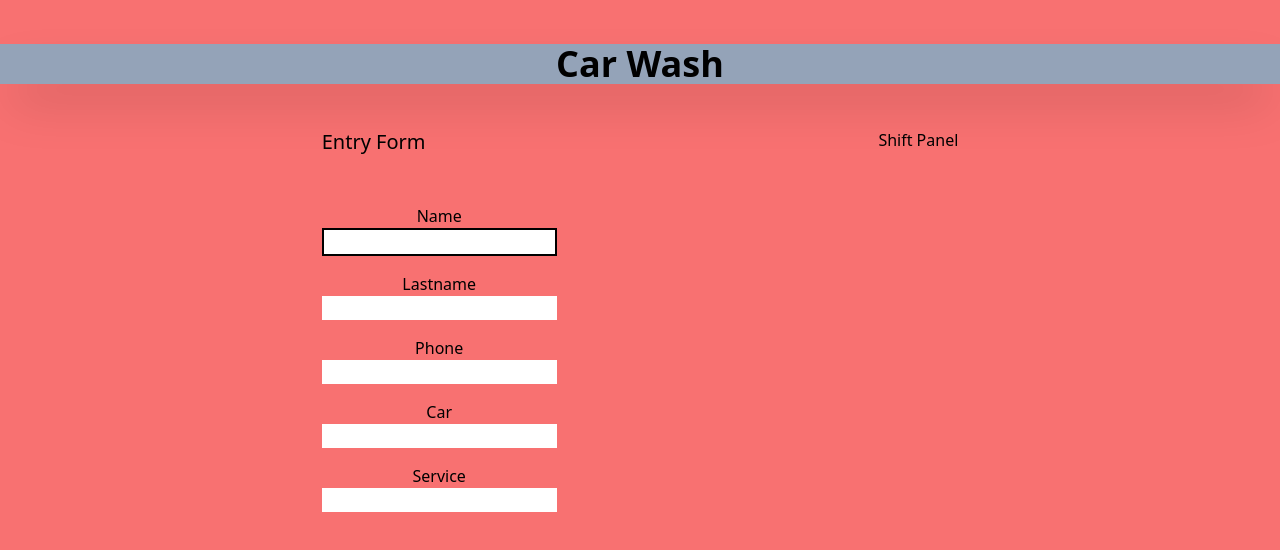
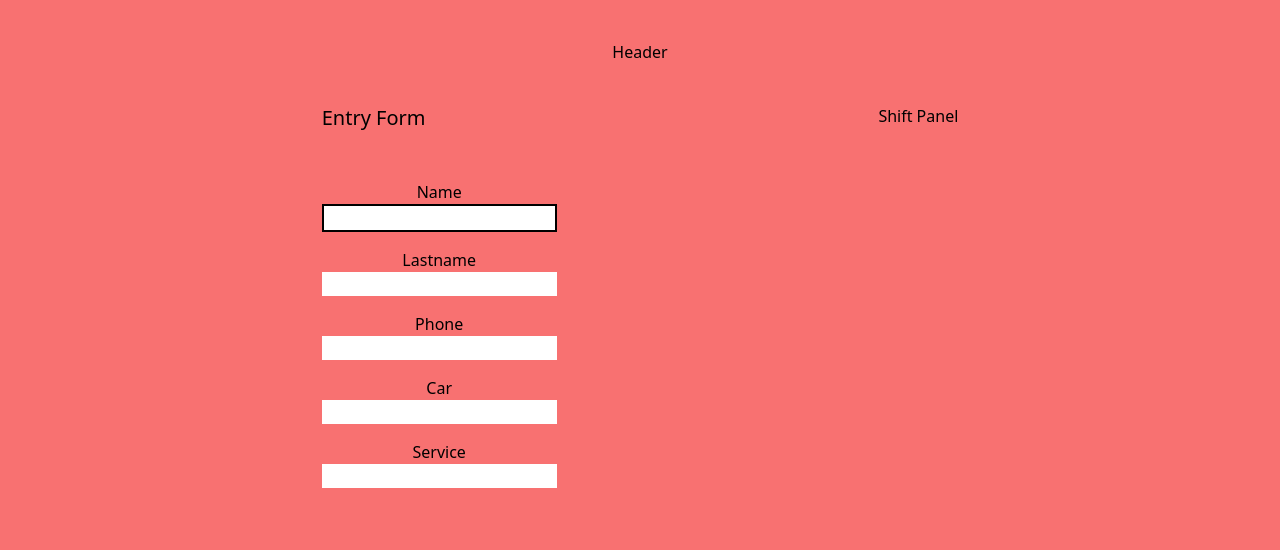
Before and after one commit to ignaciogiorgis/firstViteReactProject, a React (Vite) app: page / in a window 1280 px wide. Shown: the top 550 px of the page. Built offline with nearby package versions, Linux system fonts and the light colour scheme.

Commit message:
01-division-of-components-in-view-and-container

```diff
--- a/src/App.jsx
+++ b/src/App.jsx
@@ -1,6 +1,6 @@
-import Header from "./Components/Header"
-import Form from "./Components/Form"
-import ShiftPanel from "./Components/ShiftPanel"
+import Header from "./Components/Header/ViewHeader"
+import Form from "./Components/Form/ViewForm"
+import ShiftPanel from "./Components/ShiftPanel/ViewShiftPanel"
 
 function App() {
 return (
--- /dev/null
+++ b/src/Components/Form/ContainerForm.jsx
@@ -0,0 +1,7 @@
+import React from 'react'
+
+export const ContainerForm = () => {
+  return (
+    <div>ContainerForm</div>
+  )
+}
--- /dev/null
+++ b/src/Components/Header/ContainerHeader.jsx
@@ -0,0 +1,7 @@
+import React from 'react'
+
+export const ContainerHeader = () => {
+  return (
+    <div>ContainerHeader</div>
+  )
+}
--- a/src/Components/Header.jsx
+++ b/src/Components/Header/ViewHeader.jsx
@@ -3,8 +3,7 @@ import React from 'react'
 const Header = () => {
   return (
     <div>
-      <h1 className=' bg-slate-400 my-1 text-4xl shadow-2xl font-bold font-sans '>Car Wash</h1>
-
+      <h1>Header</h1>
     </div>
   )
 }
--- /dev/null
+++ b/src/Components/ShiftPanel/ContainerShiftPanel.jsx
@@ -0,0 +1,7 @@
+import React from 'react'
+
+export const ContainerShiftPanel = () => {
+  return (
+    <div>ContainerShiftPanel</div>
+  )
+}
```
Also changed, not shown: src/Components/Form/ViewForm.jsx (renamed from src/Components/Form.jsx), src/Components/ShiftPanel/ViewShiftPanel.jsx (renamed from src/Components/ShiftPanel.jsx).
